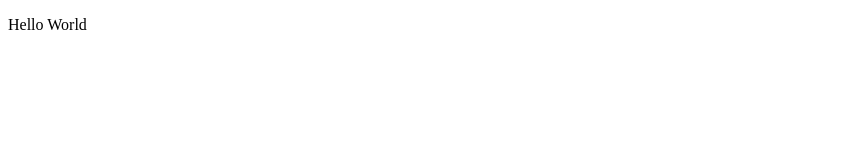
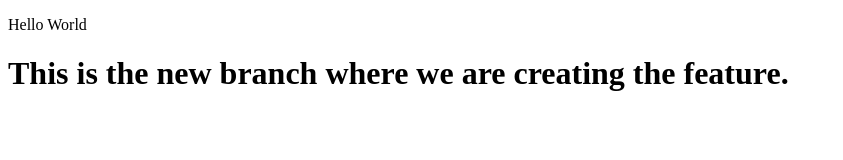
Before and after one commit to Zahoor21/LocalRepo, a plain HTML site: page index.html in a window 1280 px wide. Shown: the whole page, without its empty margins (0-843 px from the left). Drawn offline with Linux system fonts and the light colour scheme.

Commit message:
New feature updated.

```diff
--- a/index.html
+++ b/index.html
@@ -3,9 +3,12 @@
 <head>
     <meta charset="UTF-8">
     <meta name="viewport" content="width=device-width, initial-scale=1.0">
-    <title>Document</title>
+    <title>Feature Branch</title>
 </head>
 <body>
     <p>Hello World</p>
+
+
+    <h1>This is the new branch where we are creating the feature.</h1>
 </body>
 </html>
```
